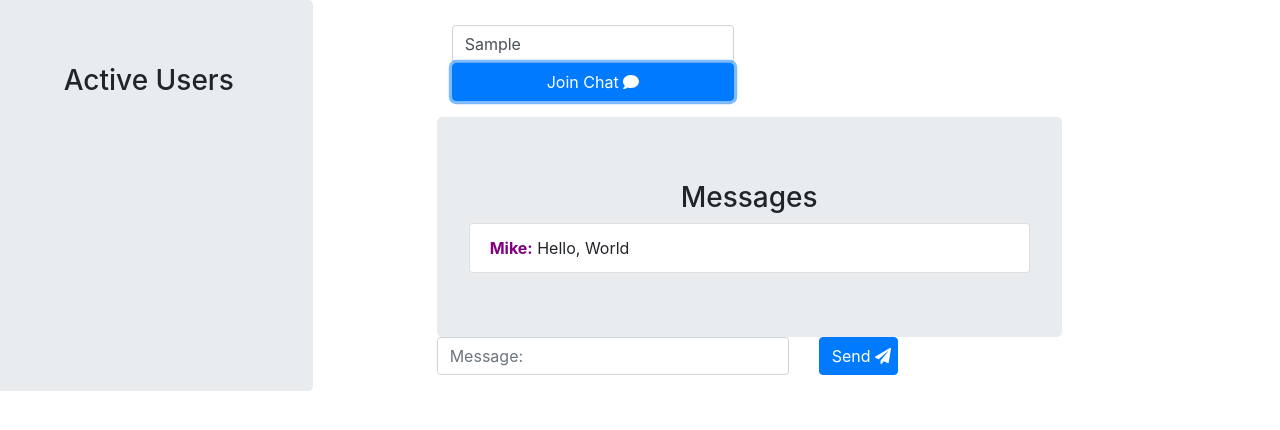
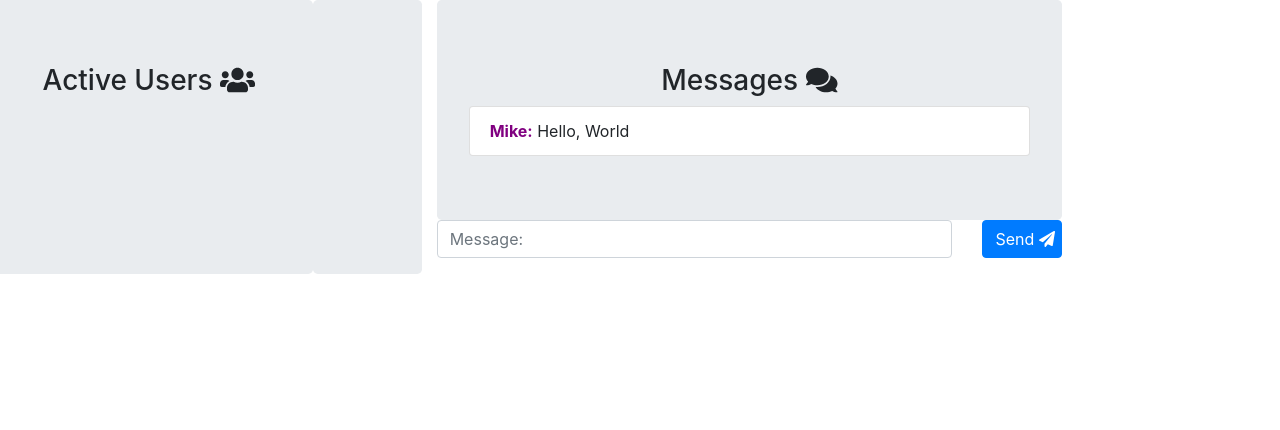
Before and after one commit to andrewminai24/chat-app, a plain HTML site: page public/index.html in a window 1280 px wide. Both pictures are taken after typing "Sample" into the empty fields and a click on the button "Join Chat". Drawn offline with nearby package versions, Linux system fonts and the light colour scheme; no server answers.

Commit message:
Outputting messages by users

```diff
--- a/public/client.js
+++ b/public/client.js
@@ -2,12 +2,16 @@ var socket = io.connect();
 var name = "";
 
 $(function() {
+  $('#chat').hide();
   $('#formJoin').submit(function(e) {
     e.preventDefault();
     if($('#input-name').val() != "")
     {
       name = $('#input-name').val();
       socket.emit('newUser', name);
+      $('#formJoin').hide();
+      $('#empty').addClass('jumbotron');
+      $('#chat').show();
     }
   });
 
@@ -32,4 +36,15 @@ $(function() {
       addUser(data[key]);
   });
 
+  $('#submitMessage').submit(function(e) {
+    e.preventDefault();
+    var userInput = $('#input-message').val();
+    socket.emit('newMessage', {username: name, message: userInput});
+    $('#input-message').val('');
+  });
+
+  socket.on('appendMessage', function(data) {
+    $('#messages').append('<li class="list-group-item"><span class="name">'
+                           + data.username + ': </span>' + data.message + '</li>');
+  });
 });
--- a/public/index.html
+++ b/public/index.html
@@ -16,10 +16,10 @@
     <script src="./client.js"></script>
     <div class="row">
       <div class="col-md-3 jumbotron">
-        <h3 class="text-center">Active Users</h3>
+        <h3 class="text-center">Active Users <i class="fa fa-users"></i></h3>
         <ul class="list-group" id="active-users"></ul>
       </div>
-      <div class="col-md-1"></div>
+      <div id="empty" class="col-md-1"></div>
       <div class="col-md-6">
         <form id="formJoin" class="form-group">
           <div class="whitespace"></div>
@@ -32,8 +32,9 @@
             </button>
           </div>
         </form>
-        <div id="chat" class="jumbotron">
-          <h3 class="text-center">Messages</h3>
+        <div id="chat">
+          <div class="jumbotron">
+            <h3 class="text-center">Messages <i class="fa fa-comments"></i></h3>
             <ul class="list-group" id="messages">
               <li class="list-group-item">
                 <span class="name">Mike:</span> Hello, World
@@ -42,7 +43,7 @@
           </div>
           <form id="submitMessage" class="form-group">
             <div class="row">
-            <div class="col-md-7">
+              <div class="col-md-10">
                 <input type="text" class="form-control input-lg" placeholder="Message:" id="input-message"/>
               </div>
               <div class="col-md-2">
@@ -54,5 +55,6 @@
           </form>
         </div>
       </div>
+    </div>
   </body>
 </html>
```
Also changed, not shown: index.js (+16 -7 lines). Lines whose indentation alone changed are shown as unchanged.
